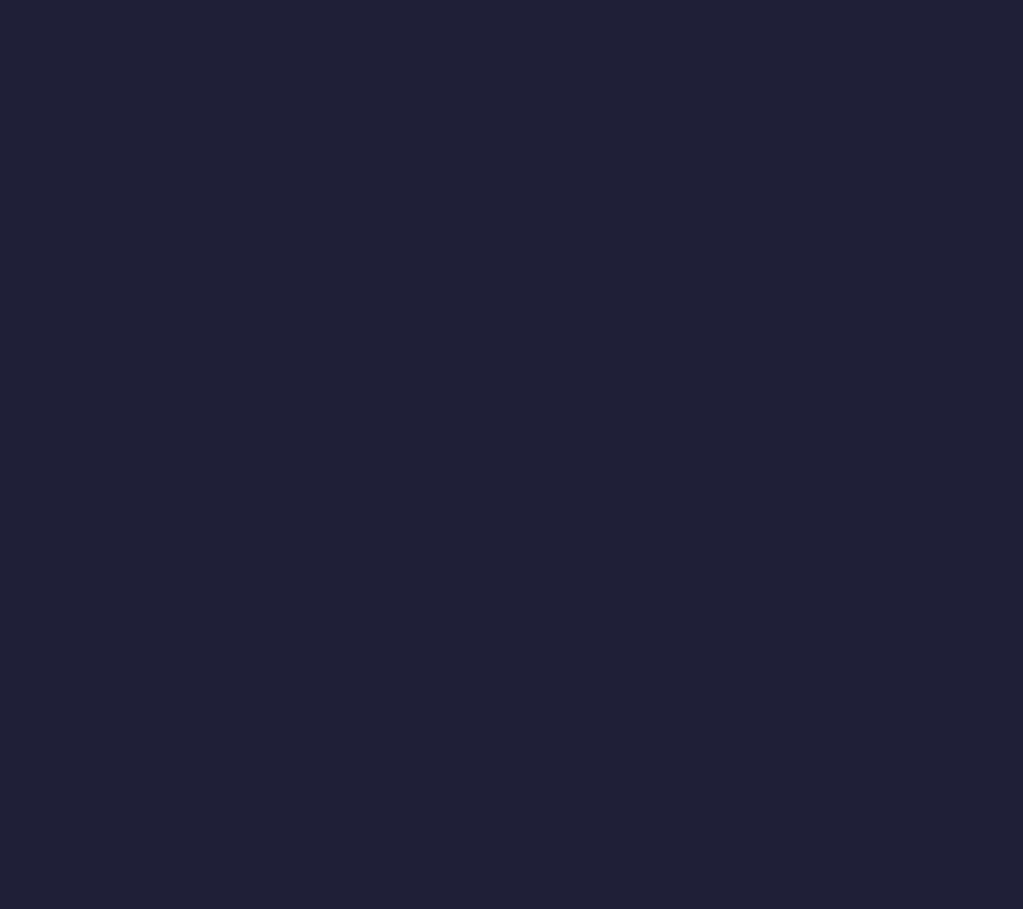
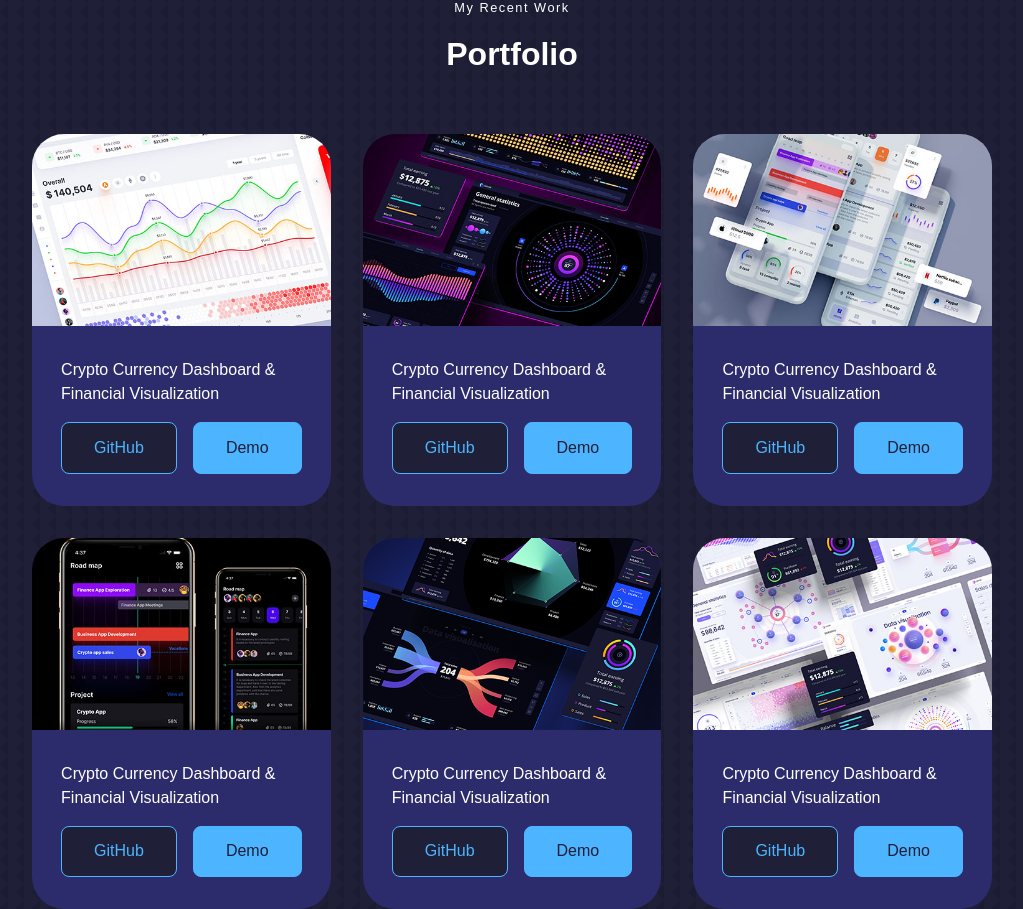
Before and after one commit to JJAHMEDAMER/React-Projects, a React (Create React App) app in the folder Full-Projects/portofolio-01/: page / in a window 1280 px wide. Shown: the part 3100-4009 px from the top of the page, without its empty margins (128-1151 px from the left). Before the commit the page ends 2970 px from the top, so only its background shows below. Built offline with nearby package versions, Linux system fonts and the light colour scheme.

Commit message:
card section style, layout & content & responsive

```diff
--- a/Full-Projects/portofolio-01/src/App.jsx
+++ b/Full-Projects/portofolio-01/src/App.jsx
@@ -1,5 +1,5 @@
 // Components
-import { Hero, AboutMe, Experience, Services } from "./components"
+import { Hero, AboutMe, Experience, Services, Protfolio } from "./components"
 
 export const App = () => {
   return <div>
@@ -7,5 +7,6 @@ export const App = () => {
     <AboutMe />
     <Experience />
     <Services />
+    <Protfolio/>
   </div>;
 };
--- a/Full-Projects/portofolio-01/src/components/index.js
+++ b/Full-Projects/portofolio-01/src/components/index.js
@@ -3,3 +3,4 @@ export * from "./hero";
 export * from "./about-me";
 export * from "./experience";
 export * from "./services";
+export * from "./portfolio";
--- /dev/null
+++ b/Full-Projects/portofolio-01/src/components/portfolio/index.js
@@ -0,0 +1 @@
+export * from "./portfolio"
--- /dev/null
+++ b/Full-Projects/portofolio-01/src/components/portfolio/portfolio.css
@@ -0,0 +1,48 @@
+.portfolio--grid {
+    display: grid;
+    grid-template-columns: 1fr 1fr 1fr;
+    gap: 2rem;
+}
+
+.portfolio--card {
+    background-color: var(--bg-color-variant);
+    border-radius: 2rem;
+    overflow: hidden;
+
+    display: flex;
+    flex-direction: column;
+    align-items: center;
+    justify-content: center;
+}
+
+.portfolio--img{
+    height: 12rem;
+}
+
+.portfolio--content {
+    padding: 2rem 2rem;
+}
+
+.portfolio--title {
+    text-justify: center;
+    margin-bottom: 1rem;
+}
+
+.portfolio--btns {
+    display: flex;
+    align-items: center;
+    justify-content: center;
+    gap: 1rem;
+}
+
+@media screen and (max-width:1024px) {
+    .portfolio--grid {
+        grid-template-columns: 1fr 1fr;
+    }
+}
+
+@media screen and (max-width:600px) {
+    .portfolio--grid {
+        grid-template-columns: 1fr;
+    }
+}
--- /dev/null
+++ b/Full-Projects/portofolio-01/src/components/portfolio/portfolio.jsx
@@ -0,0 +1,85 @@
+// Styling
+import "./portfolio.css"
+
+//Assets
+import img_01 from "../../assets/portfolio1.jpg"
+import img_02 from "../../assets/portfolio2.jpg"
+import img_03 from "../../assets/portfolio3.jpg"
+import img_04 from "../../assets/portfolio4.jpg"
+import img_05 from "../../assets/portfolio5.png"
+import img_06 from "../../assets/portfolio6.jpg"
+
+
+export const Protfolio = () => {
+    return <div className="section portfolio--section">
+        <div className="section--intro">My Recent Work</div>
+        <div className="section--title">Portfolio</div>
+        <div className="portfolio--grid">
+            <div className="portfolio--card">
+                <img className="portfolio--img" src={img_01} alt="portfolio1.jpg" />
+                <div className="portfolio--content">
+                    <div className="portfolio--title">Crypto Currency Dashboard & Financial Visualization</div>
+                    <div className="portfolio--btns">
+                        <button className="sec-btn">GitHub</button>
+                        <button>Demo</button>
+                    </div>
+                </div>
+            </div>
+
+            <div className="portfolio--card">
+                <img className="portfolio--img" src={img_02} alt="portfolio2.jpg" />
+                <div className="portfolio--content">
+                    <div className="portfolio--title">Crypto Currency Dashboard & Financial Visualization</div>
+                    <div className="portfolio--btns">
+                        <button className="sec-btn">GitHub</button>
+                        <button>Demo</button>
+                    </div>
+                </div>
+            </div>
+
+            <div className="portfolio--card">
+                <img className="portfolio--img" src={img_03} alt="portfolio3.jpg" />
+                <div className="portfolio--content">
+                    <div className="portfolio--title">Crypto Currency Dashboard & Financial Visualization</div>
+                    <div className="portfolio--btns">
+                        <button className="sec-btn">GitHub</button>
+                        <button>Demo</button>
+                    </div>
+                </div>
+            </div>
+
+            <div className="portfolio--card">
+                <img className="portfolio--img" src={img_04} alt="portfolio4.jpg" />
+                <div className="portfolio--content">
+                    <div className="portfolio--title">Crypto Currency Dashboard & Financial Visualization</div>
+                    <div className="portfolio--btns">
+                        <button className="sec-btn">GitHub</button>
+                        <button>Demo</button>
+                    </div>
+                </div>
+            </div>
+
+            <div className="portfolio--card">
+                <img className="portfolio--img" src={img_05} alt="portfolio5.jpg" />
+                <div className="portfolio--content">
+                    <div className="portfolio--title">Crypto Currency Dashboard & Financial Visualization</div>
+                    <div className="portfolio--btns">
+                        <button className="sec-btn">GitHub</button>
+                        <button>Demo</button>
+                    </div>
+                </div>
+            </div>
+
+            <div className="portfolio--card">
+                <img className="portfolio--img" src={img_06} alt="portfolio6.jpg" />
+                <div className="portfolio--content">
+                    <div className="portfolio--title">Crypto Currency Dashboard & Financial Visualization</div>
+                    <div className="portfolio--btns">
+                        <button className="sec-btn">GitHub</button>
+                        <button>Demo</button>
+                    </div>
+                </div>
+            </div>
+        </div>
+    </div>
+}
```
